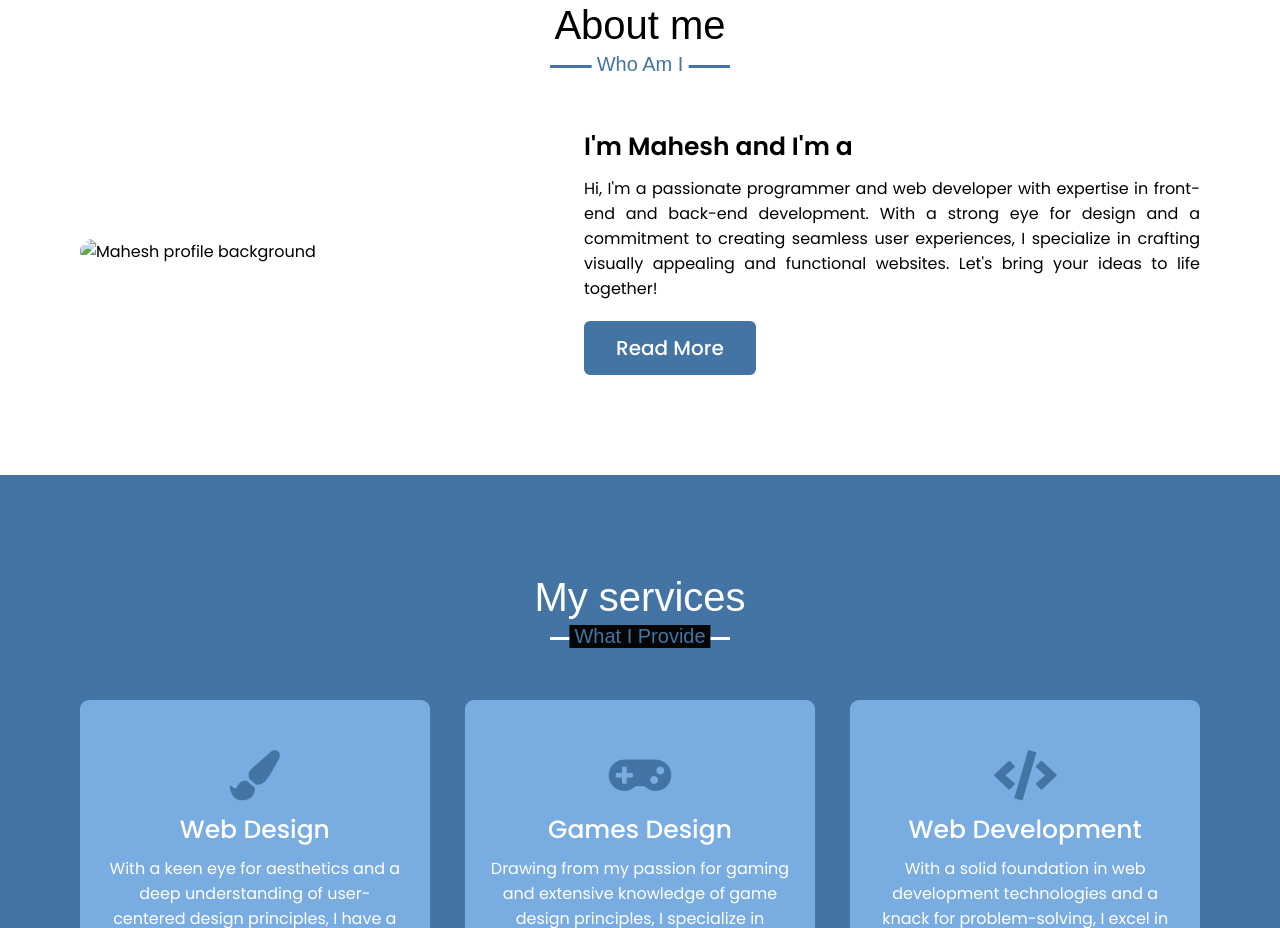
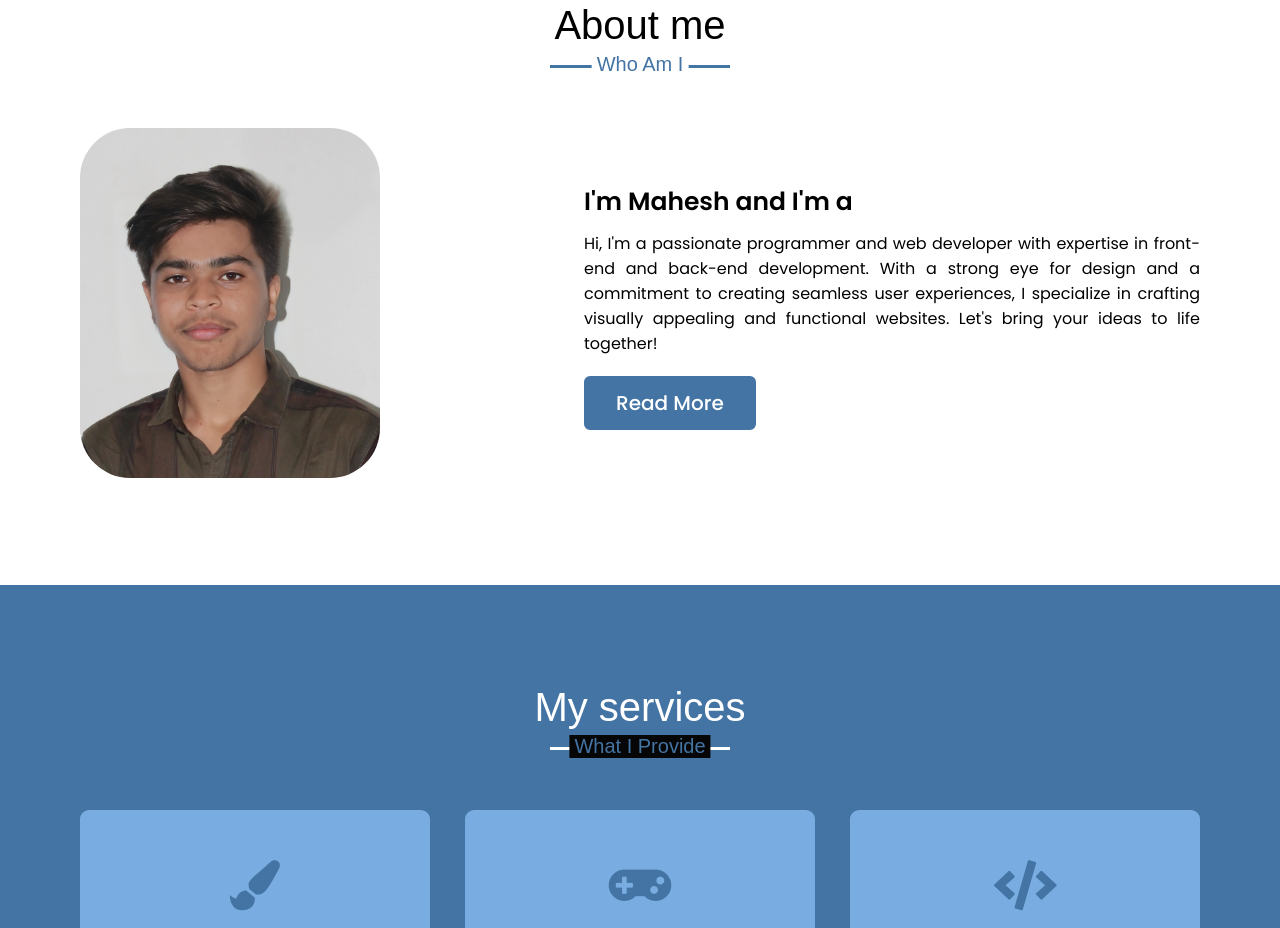
Before and after one commit to mmehra-dev/dev-bhoimahesh, a plain HTML site: page index.html in a window 1280 px wide. Shown: the part 897-1825 px from the top of the page. Drawn offline with nearby package versions, Linux system fonts and the light colour scheme.

Commit message:
Update index.html

```diff
--- a/index.html
+++ b/index.html
@@ -55,7 +55,7 @@
       <h2 class="title">About me</h2>
       <div class="about-content">
         <div class="column left">
-          <img src="images/Profile img.jpg" alt="Mahesh profile background">
+          <img src="Profile img.jpg" alt="Mahesh profile background">
         </div>
         <div class="column right">
           <div class="text">I'm Mahesh and I'm a <span class="typing-2"></span></div>
@@ -242,4 +242,5 @@
   </footer>
   <script src="script.js"></script>
 </body>
+
 </html>
```
